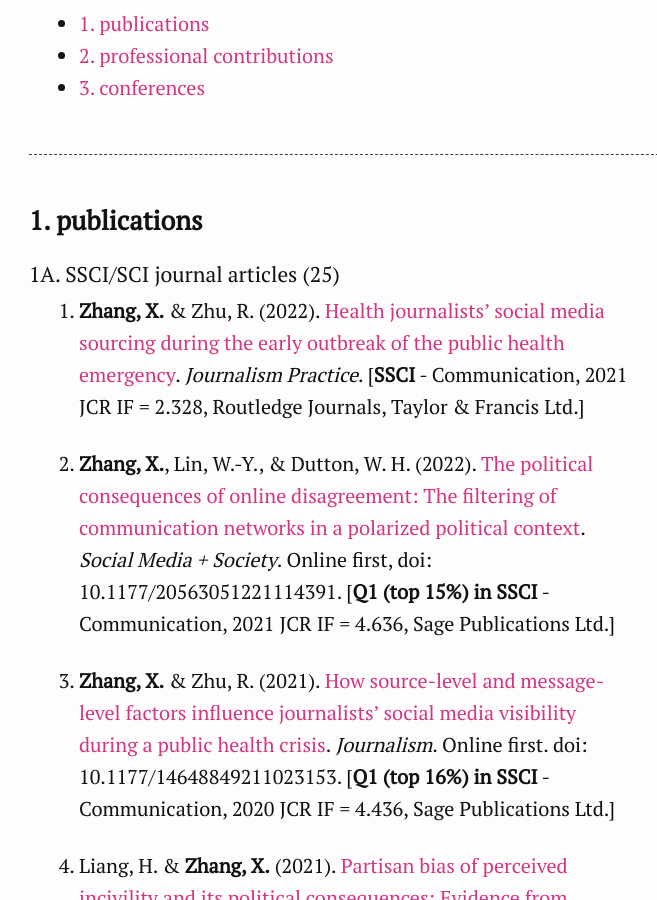
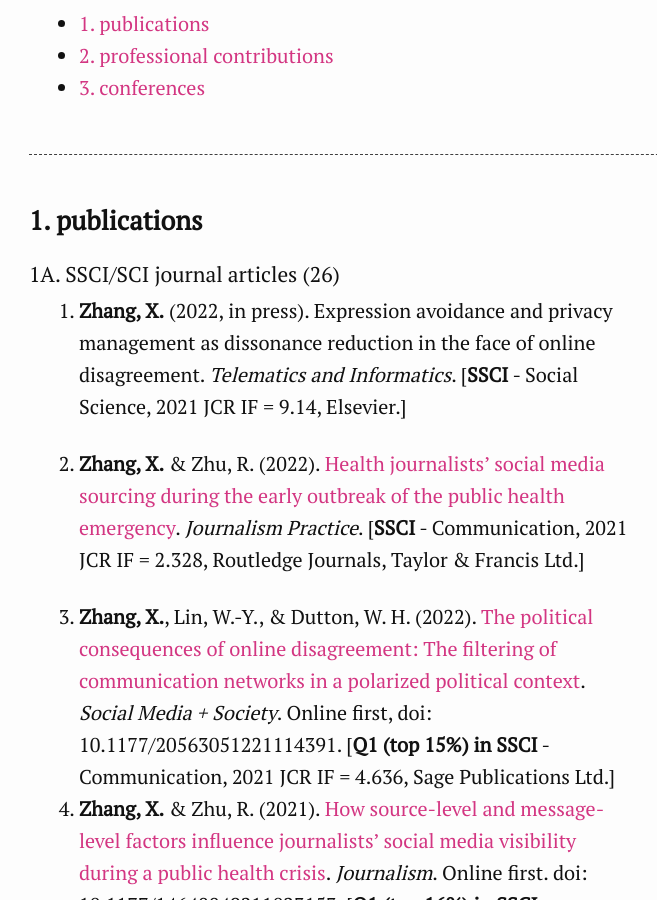
Before and after one commit to xzzhang2/xzzhang2.github.io, a Jekyll site: the page built from pages/pubs.md, in a window 1280 px wide and 900 px high, scrolled down 670 px. Shown: the whole window, without its empty margins (311-968 px from the left). Built offline with Jekyll 4.4.1, drawn with Linux system fonts in a browser that asks for light colours.

Commit message:
updating the pages and journals' impact factors

```diff
--- a/pages/pubs.md
+++ b/pages/pubs.md
@@ -21,13 +21,14 @@ My research areas include political communication, digital journalism, digital p
 
 ### <a name="publications"></a>1. publications
 
-#### 1A. SSCI/SCI journal articles (25)
+#### 1A. SSCI/SCI journal articles (26)
 
-1. **Zhang, X.** & Zhu, R. (2022). [Health journalists’ social media sourcing during the early outbreak of the public health emergency](https://www.tandfonline.com/doi/full/10.1080/17512786.2022.2110927). *Journalism Practice*. [**SSCI** - Communication, 2021 JCR IF = 2.328, Routledge Journals, Taylor & Francis Ltd.]
+1. **Zhang, X.** (2022, in press). Expression avoidance and privacy management as dissonance reduction in the face of online disagreement. *Telematics and Informatics*. [**SSCI** - Social Science, 2021 JCR IF = 9.14, Elsevier.]
 
-2. **Zhang, X.**, Lin, W.-Y., & Dutton, W. H. (2022). [The political consequences of online disagreement: The filtering of communication networks in a polarized political context](https://journals.sagepub.com/doi/full/10.1177/20563051221114391). *Social Media + Society*. Online first, doi: 10.1177/20563051221114391. [**Q1 (top 15%) in SSCI** - Communication, 2021 JCR IF = 4.636, Sage Publications Ltd.]
+2. **Zhang, X.** & Zhu, R. (2022). [Health journalists’ social media sourcing during the early outbreak of the public health emergency](https://www.tandfonline.com/doi/full/10.1080/17512786.2022.2110927). *Journalism Practice*. [**SSCI** - Communication, 2021 JCR IF = 2.328, Routledge Journals, Taylor & Francis Ltd.]
 
-3. **Zhang, X.** & Zhu, R. (2021). [How source-level and message-level factors influence journalists’ social media visibility during a public health crisis](https://doi.org/10.1177/14648849211023153). *Journalism*. Online first. doi: 10.1177/14648849211023153. [**Q1 (top 16%) in SSCI** - Communication, 2020 JCR IF = 4.436, Sage Publications Ltd.]
+3. **Zhang, X.**, Lin, W.-Y., & Dutton, W. H. (2022). [The political consequences of online disagreement: The filtering of communication networks in a polarized political context](https://journals.sagepub.com/doi/full/10.1177/20563051221114391). *Social Media + Society*. Online first, doi: 10.1177/20563051221114391. [**Q1 (top 15%) in SSCI** - Communication, 2021 JCR IF = 4.636, Sage Publications Ltd.]
+4. **Zhang, X.** & Zhu, R. (2021). [How source-level and message-level factors influence journalists’ social media visibility during a public health crisis](https://doi.org/10.1177/14648849211023153). *Journalism*. Online first. doi: 10.1177/14648849211023153. [**Q1 (top 16%) in SSCI** - Communication, 2020 JCR IF = 4.436, Sage Publications Ltd.]
 
 4. Liang, H. & **Zhang, X.** (2021). [Partisan bias of perceived incivility and its political consequences: Evidence from survey experiments in Hong Kong](https://academic.oup.com/joc/advance-article-abstract/doi/10.1093/joc/jqab008/6307086). *Journal of Communication, 71*(3). doi: 10.1093/joc/jqab008. [**Q1 (top 6%) in SSCI** - Communication, 2020 JCR IF = 7.270, Oxford University Press.]
 
```
Also changed, not shown: index.md (+2 -2 lines).
